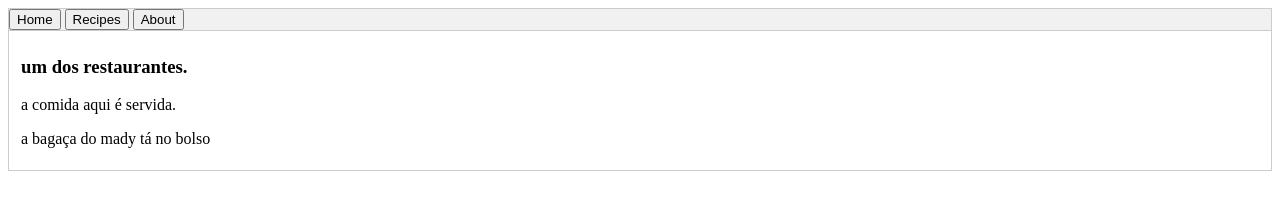
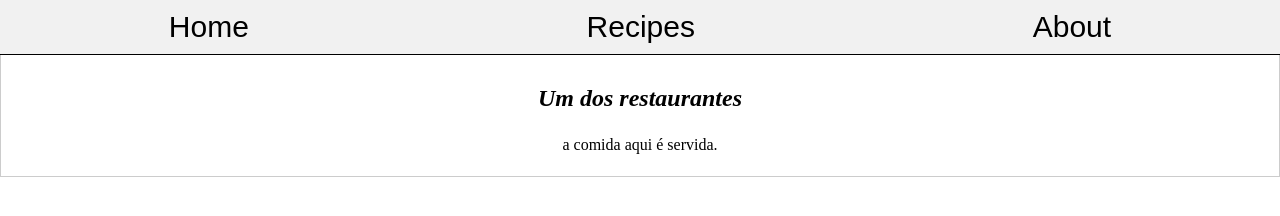
Before and after one commit to rodszzz/Restaurant-Page, a website built with webpack: page src/index.html in a window 1280 px wide. Built offline with nearby package versions, Linux system fonts and the light colour scheme.

Commit message:
Start to write css
and clean some code

```diff
--- a/src/pageAbout.js
+++ b/src/pageAbout.js
@@ -3,7 +3,7 @@ pageAbout.classList.add("tabcontent");
 pageAbout.setAttribute("id", "about");
 
 pageAbout.innerHTML = `
-  <h3>esse com certeza é um dos restaurantes.</h3>
+  <h3>esse com certeza é um dos restaurantes</h3>
   <p>aqui nois fazemo comida!</p>
 `;
 
--- a/src/pageHome.js
+++ b/src/pageHome.js
@@ -1,28 +1,10 @@
-// function pageHome() {
-// console.log("initial page load!");
-// const element = document.createElement("div");
-// element.classList.add("tabcontent");
-// // element.classList.add("active");
-// element.setAttribute("id", "home");
-// element.innerHTML = `
-//     <h3>um dos restaurantes.</h3>
-//     <p>a comida aqui é servida.</p>
-// `;
-// element.classList.add("initial-page");
-// talvez pegue isso pra adicionar as tag e class e não fazer uma nova div
-// dentro de outra div! aí só tem que botar o <h3> e <p> dentro da div feita pelo js
-// return element;
-// }
-
 const pageHome = document.createElement("div");
 pageHome.classList.add("tabcontent");
-// element.classList.add("active");
 pageHome.setAttribute("id", "home");
 
 pageHome.innerHTML = `
-  <h3>um dos restaurantes.</h3>
+  <h3>Um dos restaurantes</h3>
   <p>a comida aqui é servida.</p>
-  <p>a bagaça do mady tá no bolso</p>
 `;
 
 export default pageHome;
--- a/src/pageRecipes.js
+++ b/src/pageRecipes.js
@@ -1,19 +1,29 @@
-// function pageRecipes() {
-// coisa
-// }
-
 const pageRecipes = document.createElement("div");
 pageRecipes.classList.add("tabcontent");
 pageRecipes.setAttribute("id", "recipes");
 
 pageRecipes.innerHTML = `
   <h3>Recipes</h3>
-  <h4>pão de queijo da casa</h4>
+  <h4>pão de queijo</h4>
   <ul>
     <li>ovo</li>
     <li>polvilho azedo</li>
     <li>amor</li>
   </ul>
+
+  <h4>pudim</h4>
+  <ul>
+    <li>leite</li>
+    <li>ovo</li>
+    <li>creme de leite</li>
+  </ul>
+
+  <h4>bolo de cenoura</h4>
+  <ul>
+    <li>cenoura</li>
+    <li>farinha</li>
+    <li>chocolate</li>
+  </ul>
 `;
 
 export default pageRecipes;
--- a/src/style.css
+++ b/src/style.css
@@ -1,19 +1,28 @@
-html {
-  padding: 0;
-  margin: 0;
-}
-
-header {
+body {
   margin: 0;
   padding: 0;
 }
 
 nav {
   overflow: hidden;
-  border: 1px solid #ccc;
+  border-bottom: 1px solid black;
   background-color: #f1f1f1;
   margin: 0;
   padding: 0;
+  display: flex;
+  justify-content: space-around;
+}
+
+button {
+  font-size: 30px;
+  background-color: #f1f1f1;
+  padding: 10px;
+  border: 0;
+  cursor: pointer;
+}
+
+button:hover {
+  background-color: #ccc;
 }
 
 .tabcontent {
@@ -21,6 +30,25 @@ nav {
   padding: 6px 12px;
   border: 1px solid #ccc;
   border-top: none;
+  display: flex;
+  justify-content: center;
+  text-align: center;
+}
+
+h3 {
+  font-size: 24px;
+  font-style: italic;
+}
+
+h4 {
+  font-size: 20px;
+}
+
+ul,
+li {
+  margin: 0;
+  padding: 0;
+  list-style: none;
 }
 
 .active {
```
Also changed, not shown: src/index.js (+0 -12 lines).
